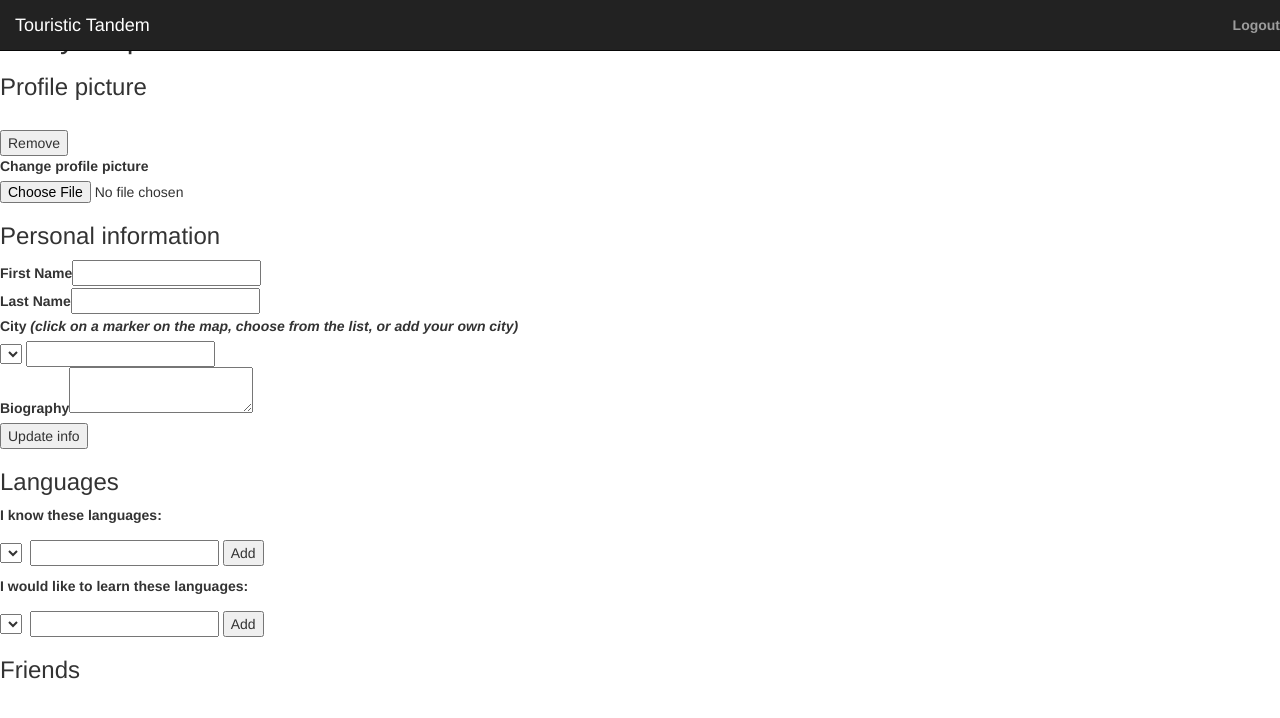
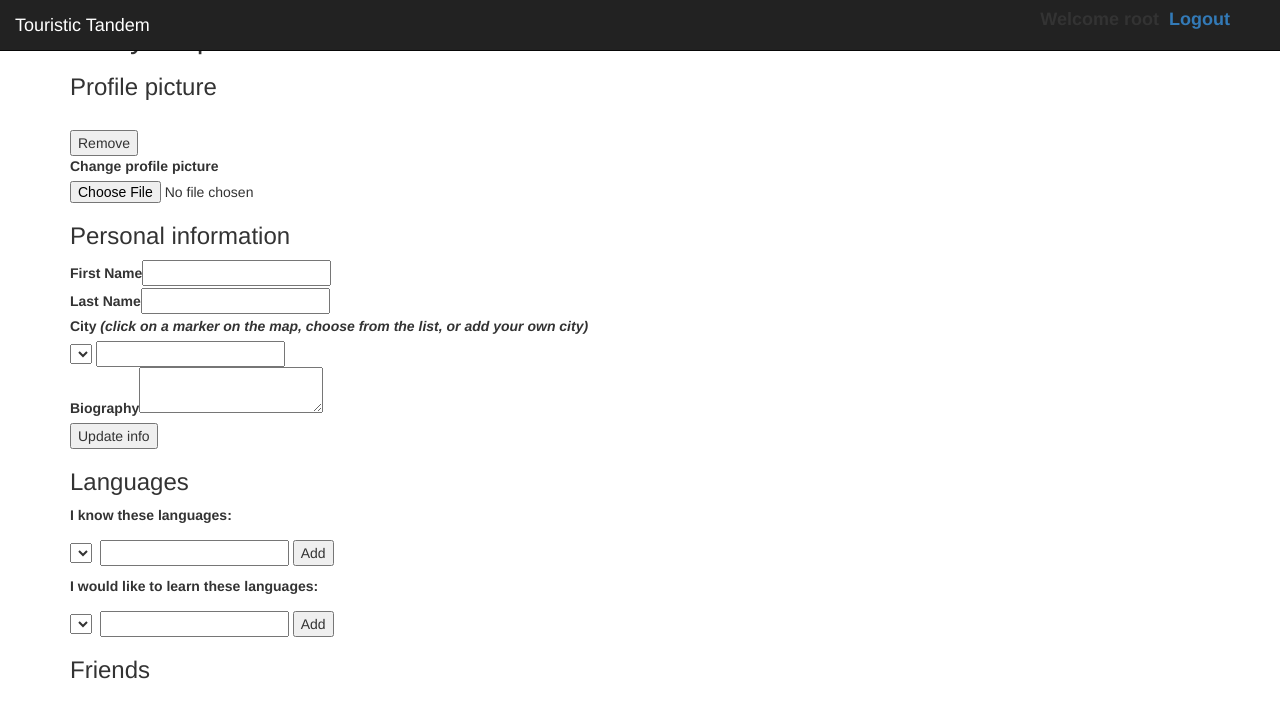
Before and after one commit to rms095/touristic_tandem, a Django app: page /app/editprofile in a window 1280 px wide. Shown: the top 718 px of the page. Run offline with Django 3.2, Linux system fonts and the light colour scheme; a user stored in the database is signed in; lists and menus that the app fills with data are empty; some libraries are stand-ins or nearby versions.

Commit message:
added navbar and base html after logins, showing name and logouts

```diff
--- a/tandem_app/view_modules/html_views.py
+++ b/tandem_app/view_modules/html_views.py
@@ -22,6 +22,10 @@ def home(request):
 
 # Serve the 'edit profile' page (data will be requested through AJAX)
 def editprofile(request):
+    print("Request : ")
+    print(request)
+    print(request.user.get_full_name)
+    print(request.user.first_name)
     return render(request, "editprofile.html")
 
 
--- a/templates/base.html
+++ b/templates/base.html
@@ -22,12 +22,12 @@
 						</button> <a class="navbar-brand" href="#">Touristic Tandem</a>
 					</div>
 
-				<ul class="nav navbar-nav navbar-right">
+					<ul class="nav navbar-nav navbar-right" style="margin-right:50px;">
 						<li>
-							<strong>{{ request.user.first_name }}</strong>
+							<h4><strong> Welcome {{ request.user }}</strong></h4>
 						</li>
 						<li >
-							 <a href="{% url 'logout' %}"><strong>Logout</strong></a>
+							<h4 style="margin-left: 10px;"><a href="{% url 'logout' %}"><strong>Logout</strong></a></h4>
 						</li>
 					</ul>
 				</div>
@@ -38,9 +38,12 @@
 </div>
 
 <main>
+	<div class="container">
 		{% block content %}
 		{% endblock %}
+	</div>
 </main>
+
 
 <script src="{% static 'js/jquery.min.js' %}"></script>
 <script src="{% static 'js/bootstrap.min.js' %}"></script>
--- a/templates/login.html
+++ b/templates/login.html
@@ -63,8 +63,8 @@
                         </form>
                       </div>
                 </div>
-</div>
-<script src="{% static 'js/jquery.min.js' %}"></script>
+          </div>
+    <script src="{% static 'js/jquery.min.js' %}"></script>
     <script src="{% static 'js/bootstrap.min.js' %}"></script>
     <script src="{% static 'js/scripts.js' %}"></script>
 </body>
```
Also changed, not shown: README.md, db.sqlite3. Lines whose indentation alone changed are shown as unchanged.
